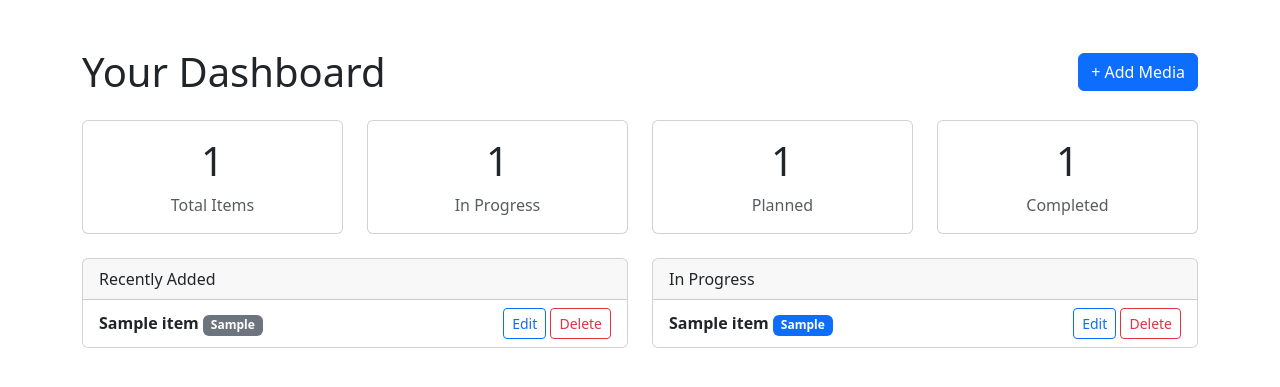
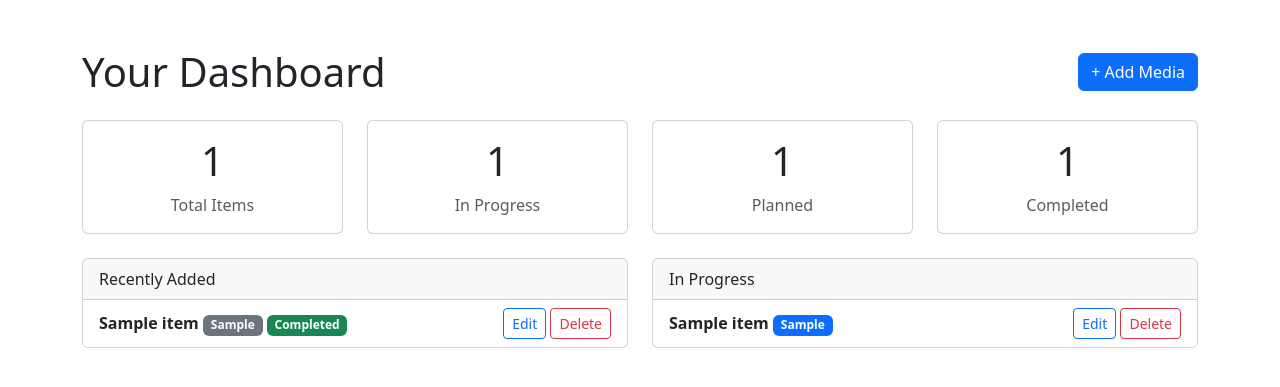
Before and after one commit to colton44-dotcom/mediacollectiontracker, a Django app: template accounts/templates/accounts/dashboard.html in a window 1280 px wide. Shown: the top 387 px of the page. Run offline with Django 5.2, Linux system fonts and the light colour scheme; the template is opened without the code that fills it: most values are stand-ins (such as "Sample title", 1, 10 or a date in 2020); parts of the project's set-up code (start-up, migrations or seed data) failed here and were passed over.

Commit message:
Display media status badges on dashboard

```diff
--- a/accounts/templates/accounts/dashboard.html
+++ b/accounts/templates/accounts/dashboard.html
@@ -52,6 +52,16 @@
                     <div>
                         <strong>{{ item.title }}</strong>
                         <span class="badge bg-secondary">{{ item.media_type }}</span>
+
+                        {% if item.status == "Completed" %}
+                        <span class="badge bg-success">{{ item.status }}</span>
+                        {% elif item.status == "In Progress" %}
+                         <span class="badge bg-primary">{{ item.status }}</span>
+                         {% elif item.status == "Planned" %}
+                          <span class="badge bg-warning text-dark">{{ item.status }}</span>
+                         {% else %}
+                         <span class="badge bg-info text-dark">{{ item.status }}</span>
+                         {% endif %}
                     </div>
                     <div>
                         <a href="{% url 'edit_media' item.id %}" class="btn btn-sm btn-outline-primary">Edit</a>
```
